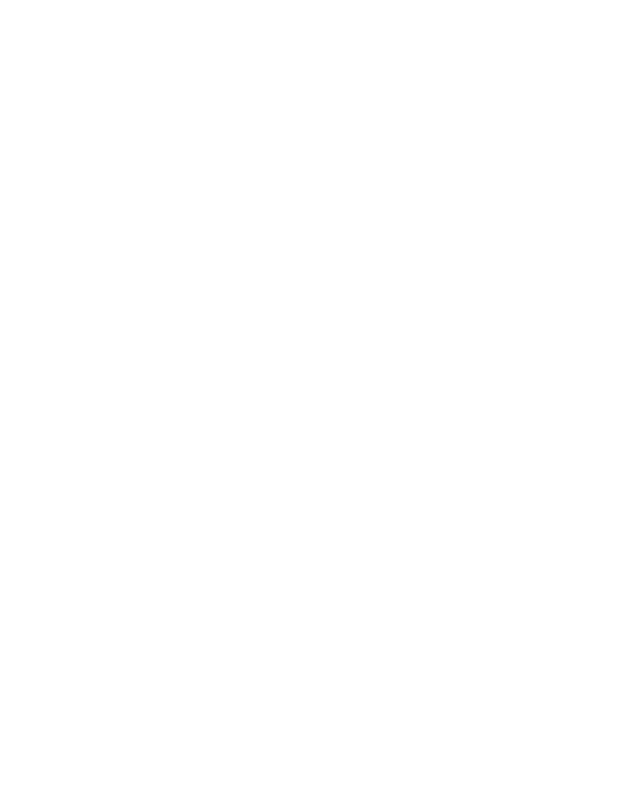
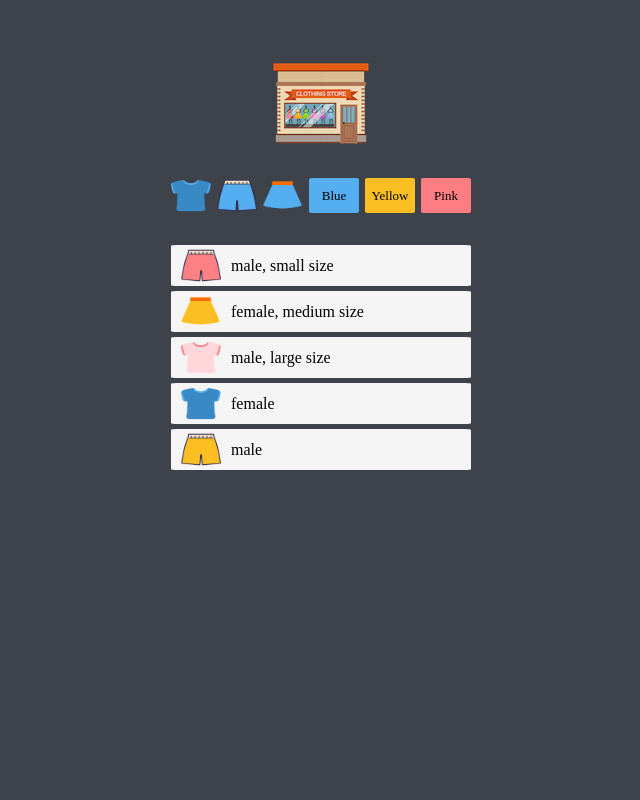
Before and after one commit to So-EunPark/ita.js.minishop, a plain HTML site: page index.html in a window 1280 px wide. Shown: the whole page, without its empty margins (319-959 px from the left). Drawn offline with Linux system fonts and the light colour scheme.

Commit message:
html&css

```diff
--- a/index.html
+++ b/index.html
@@ -1,11 +1,54 @@
 <!DOCTYPE html>
 <html lang="ko">
-<head>
-    <meta charset="UTF-8">
-    <meta name="viewport" content="width=device-width, initial-scale=1.0">
-    <title>Document</title>
-</head>
-<body>
+  <head>
+    <meta charset="UTF-8" />
+    <meta name="viewport" content="width=device-width, initial-scale=1.0" />
+    <title>minishop</title>
+    <link rel="stylesheet" href="style.css">
+  </head>
+  <body>
+    <div class="container">
+      <div class="logo"><img class="shop"  src="imgs/logo.png"></img></div>
+      <div class="nav">
+            <ul>
+                <li><img class="shirts" src="imgs/blue_t.png" alt="t_btn"></li>
+                <li><img class="pants" src="imgs/blue_p.png" alt="p_btn"></li>
+                <li><img class="skirt" src="imgs/blue_s.png" alt="s_btn"></li>
+                <li><a class="blue" href="" >Blue</a></li>
+                <li><a class="yellow" href="">Yellow</a></li>
+                <li><a class="pink" href="">Pink</a></li>
+            </ul>
+      </div>
+      <div class="list">
+          <ul>
+              <li>
+                  <div><img src="imgs/pink_p.png" alt="" class="clothes"><p>male, small size</p></div>
+              </li>
+              <li>
+                  <div><img src="imgs/yellow_s.png" alt="" class="clothes"><p>female, medium size</p></div>
+              </li>
+              <li>
+                  <div><img src="imgs/pink_t.png" alt="" class="clothes"><p>male, large size</p></div>
+              </li>
+              <li>
+                  <div><img src="imgs/blue_t.png" alt="" class="clothes"><p>female</p></div>
+              </li>
+              <li>
+                  <div><img src="imgs/yellow_p.png" alt="" class="clothes"><p>male</p></div>
+              </li>
 
-</body>
+              <li></li>
+              <li></li>
+              <li></li>
+              <li></li>
+              <li></li>
+              <li></li>
+              <li></li>
+              <li></li>
+              <li></li>
+              <li></li>
+          </ul>
+      </div>
+    </div>
+  </body>
 </html>
--- a/style.css
+++ b/style.css
@@ -0,0 +1,119 @@
+body {
+  background-color: #3e434b;
+}
+
+body img:not(.shop) {
+  width: 40px;
+  height: 35px;
+}
+
+ul {
+  list-style: none;
+}
+
+.container {
+  display: flex;
+  flex-direction: column;
+  align-items: center;
+  height: auto;
+  margin: 0 auto;
+}
+/* logo */
+.logo {
+  margin-top: 50px;
+  /* background-color: lightblue; */
+}
+
+/* nav */
+.nav {
+  display: flex;
+}
+
+.nav > ul {
+  /* background-color: lightgoldenrodyellow; */
+  display: flex;
+  flex-direction: row;
+  justify-content: space-between;
+  align-items: center;
+  padding-left: 0px;
+  width: 300px;
+}
+.nav > ul > li {
+  display: flex;
+}
+
+.nav > ul > li > img {
+  cursor: pointer;
+}
+
+.nav > ul > li > a {
+  display: inline-block;
+  text-decoration: none;
+  width: 50px;
+  height: 35px;
+  line-height: 35px;
+  text-align: center;
+  color: black;
+  background-color: yellowgreen;
+  font-size: small;
+  border-radius: 5%;
+}
+.nav > ul > li > .blue {
+  background-color: #54aef0;
+}
+.nav > ul > li > .yellow {
+  background-color: #fbbf23;
+}
+
+.nav > ul > li > .pink {
+  background-color: #fd7e82;
+}
+
+/* list */
+.list {
+  overflow: scroll;
+  /* background-color: burlywood; */
+  height: 500px;
+}
+
+.list::-webkit-scrollbar {
+  width: 6px;
+}
+.list::-webkit-scrollbar-track {
+  background-color: transparent;
+}
+.list::-webkit-scrollbar-thumb {
+  border-radius: 3px;
+  background-color: gray;
+}
+.list::-webkit-scrollbar-button {
+  width: 0;
+  height: 0;
+}
+.list::-webkit-scrollbar-corner {
+  background-color: #3e434b; /* 우측 하단의 코너 부분 */
+}
+
+.list > ul {
+  padding-left: 0px;
+  width: 300px;
+}
+
+.list > ul > li {
+  margin-bottom: 3px;
+  height: 43px;
+}
+.list > ul > li div {
+  background-color: whitesmoke;
+  border-radius: 2%;
+  display: flex;
+  align-items: center;
+}
+
+.list > ul > li img {
+  padding: 3px 10px;
+}
+
+.list > ul > li p {
+  margin: 0px;
+}
```
